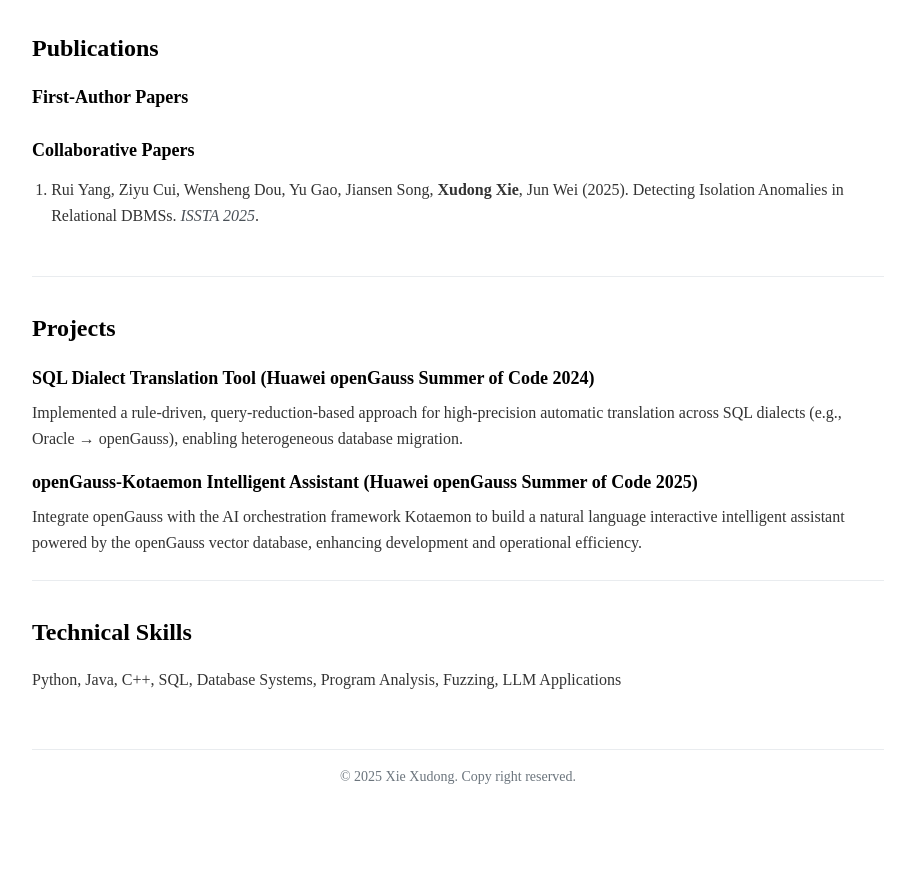
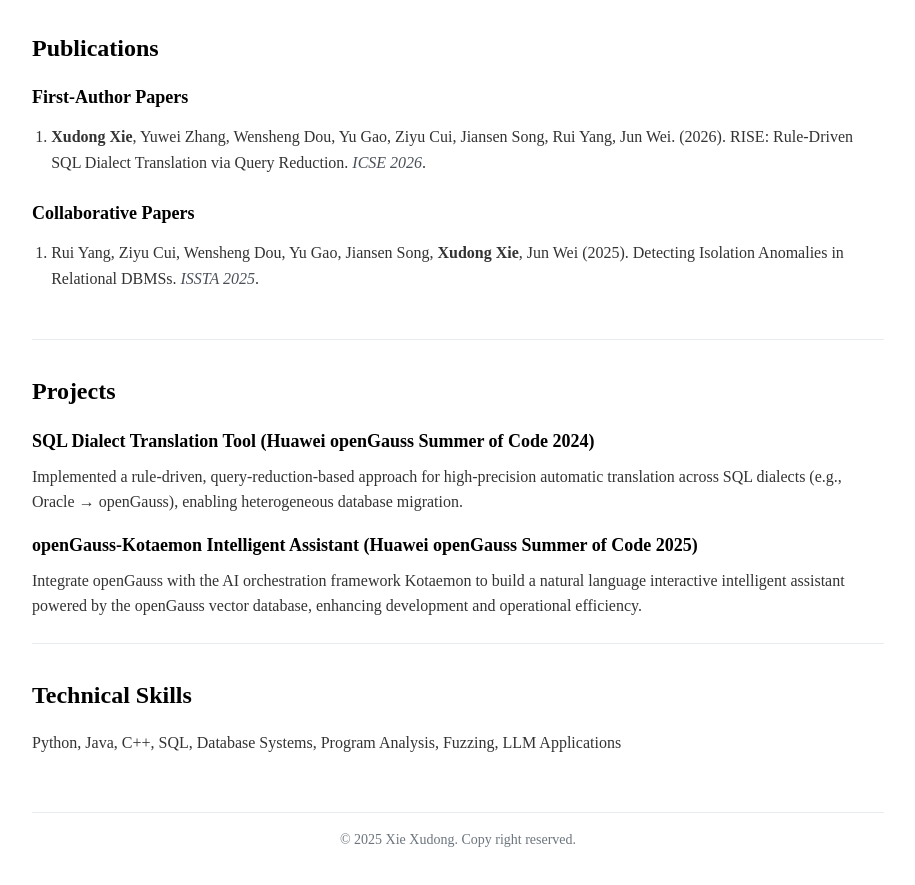
Before and after one commit to xiexudong-iscas/xiexudong-iscas.github.io, a plain HTML site: page index.html in a window 1280 px wide. Shown: the part 944-1829 px from the top of the page, without its empty margins (292-1207 px from the left). Before the commit the page ends 1780 px from the top, so only its background shows below. Drawn offline with Linux system fonts and the light colour scheme.

Commit message:
update publication

```diff
--- a/index.html
+++ b/index.html
@@ -374,7 +374,11 @@
         <div class="pub-section">
           <h3 id="first-author-title">First-Author Papers</h3>
           <ol>
-              <!-- add the paper here -->
+            <li>
+              <strong id="pub1-author">Xudong Xie</strong>, Yuwei Zhang, Wensheng Dou, Yu Gao, Ziyu Cui, Jiansen Song, Rui Yang, Jun Wei. (2026).
+              <span id="pub1-title">RISE: Rule-Driven SQL Dialect Translation via Query Reduction</span>.
+              <em>ICSE 2026</em>.
+            </li>
           </ol>
         </div>
 
```
